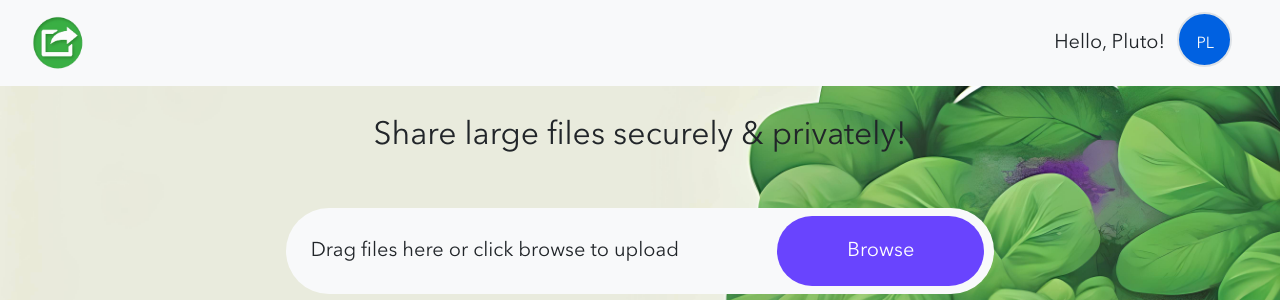
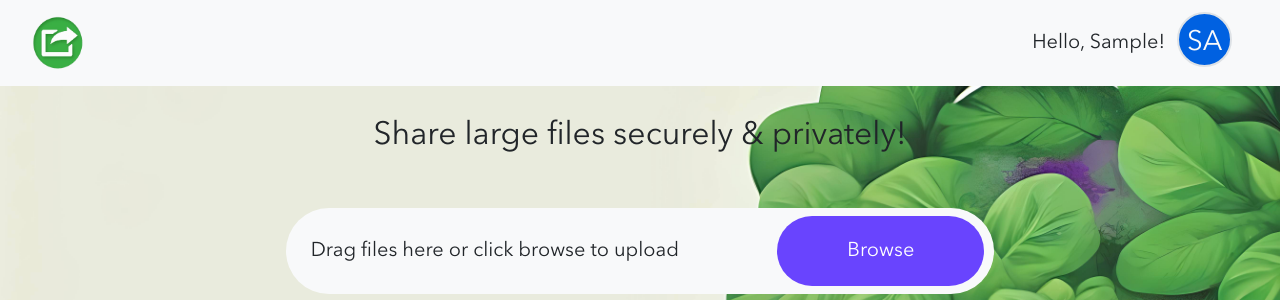
Before and after one commit to ay0x/Share-it, a Django app: page / in a window 1280 px wide. Shown: the top 300 px of the page. Run offline with Django 5.2, Linux system fonts and the light colour scheme; the visitor is signed in with stand-in values (Sample User, id 1); some libraries are stand-ins or nearby versions.

Commit message:
refactor: Include custom template tags
Included custom template tag to manipulate strings on the profile,
e.g slicing the first name out of full name and displaying first two
characters of the first name as avatar

```diff
--- a/templates/partials/_header.html
+++ b/templates/partials/_header.html
@@ -1,4 +1,6 @@
 {% load static %}
+{% load custom_tags %}
+
 <header class="header fixed-top bg-light">
   <nav class="navbar navbar-expand">
       <div class="container-fluid">
@@ -8,11 +10,11 @@
 		{% if user.is_authenticated %}
 		  <ul class="navbar-nav">
             <li class="nav-item me-4">
-              <p class="mt-3 fs-5">Hello, Pluto!</p>
+              <p class="mt-3 fs-5">Hello, {{ user.full_name|first_name_capitalize }}!</p>
             </li>
             <li class="nav-item dropdown me-5">
               <div class="row border border-2 avatar-bg text-light rounded-circle nav-link" data-bs-toggle="dropdown" href="#" role="button" aria-expanded="false" style="height: 55px; width: 55px;">
-                <p class="text-center p-2">PL</p>
+                <p class="text-center fs-3 p-0">{{ user.full_name|first_two_upper }}</p>
               </div>
               <ul class="dropdown-menu" style="top: 59px; left:-127px">
                 <li><a class="dropdown-item" href="{% url 'profile' %}">Profile</a></li>
```
